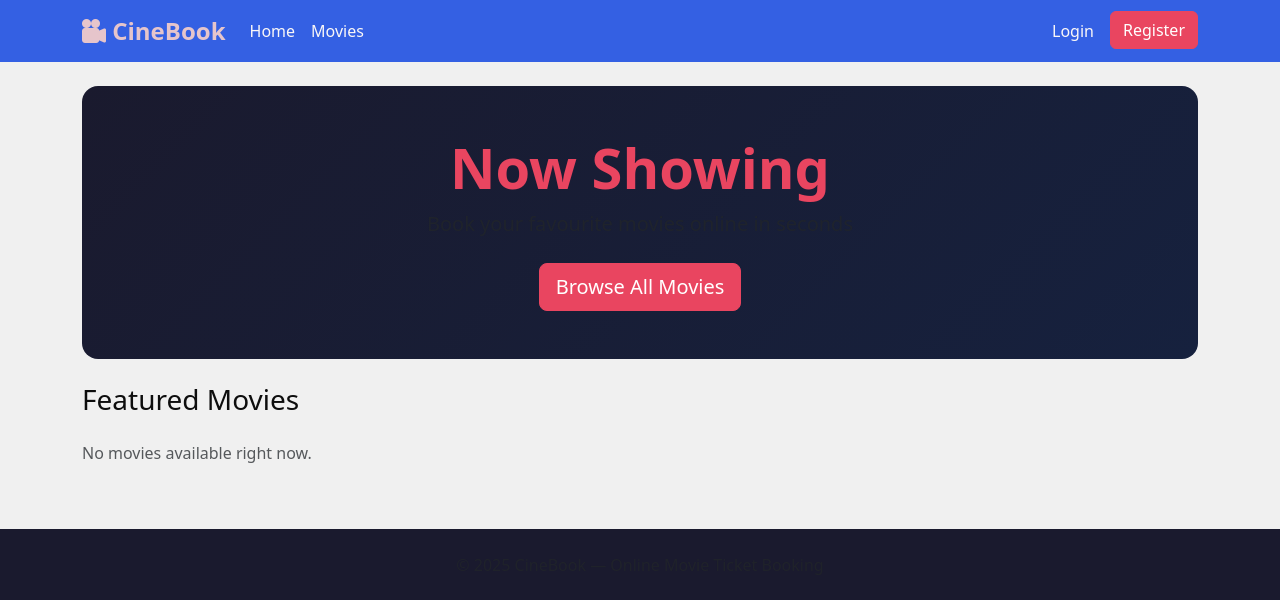
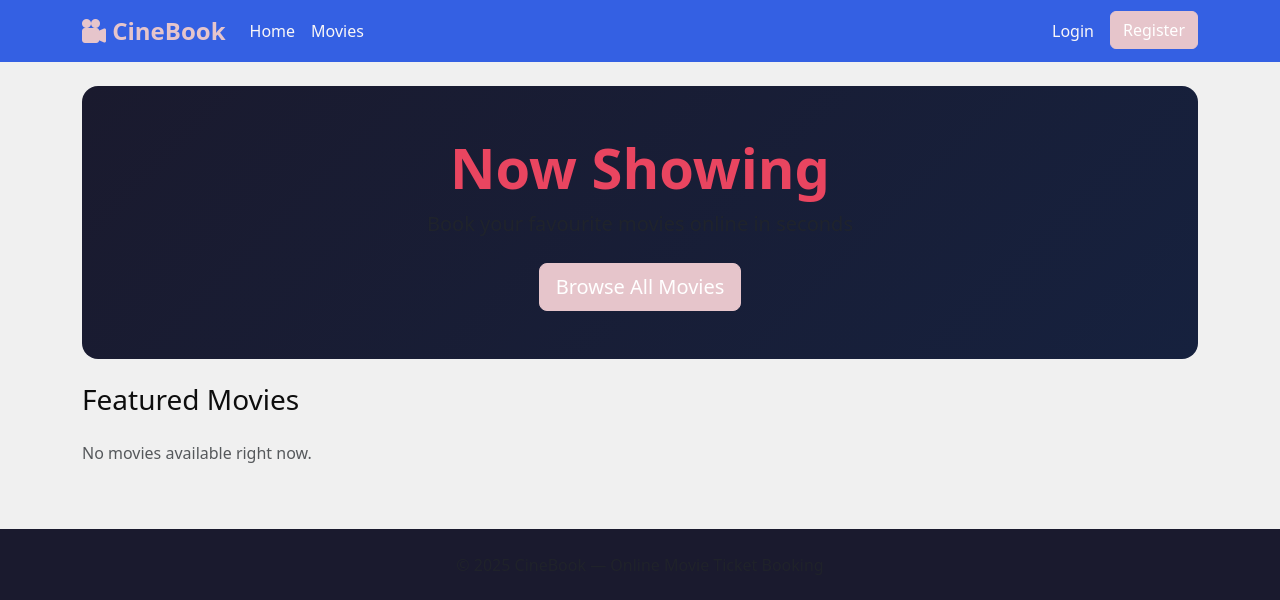
Before and after one commit to Work105/movie-ticket-system, a Django app: template tickets/templates/tickets/home.html in a window 1280 px wide. Shown: the top 600 px of the page. Run offline with Django 5.2, Linux system fonts and the light colour scheme; the template is opened without the code that fills it, so the values that code supplies are empty.

Commit message:
Update base.html

```diff
--- a/tickets/templates/tickets/base.html
+++ b/tickets/templates/tickets/base.html
@@ -13,11 +13,12 @@
     .nav-link { color: #faf7f7 !important; }
     .nav-link:hover { color: #ad0707 !important; }
     .movie-card { background: #16213e; border: none; border-radius: 12px; transition: transform 0.2s; }
+    .movie-card:hover {box-shadow: 0 8px 20px rgba(0,0,0,0.5);}
     .movie-card:hover { transform: translateY(-5px); }
     .movie-card img { border-radius: 12px 12px 0 0; height: 300px; object-fit: cover; }
-    .btn-primary { background-color: #e94560; border-color: #e94560; }
+    .btn-primary { background-color: #e6c5cb; border-color: #e6c5cb; }
     .btn-primary:hover { background-color: #c73652; border-color: #c73652; }
-    .badge-genre { background-color: #0f3460; color: #e94560; }
+    .badge-genre { background-color: #c73652; color: #c73652; }
     .seat { width: 36px; height: 36px; display: inline-flex; align-items: center;
             justify-content: center; border-radius: 6px; cursor: pointer;
             font-size: 11px; font-weight: 600; margin: 3px; border: 2px solid #444;
```
